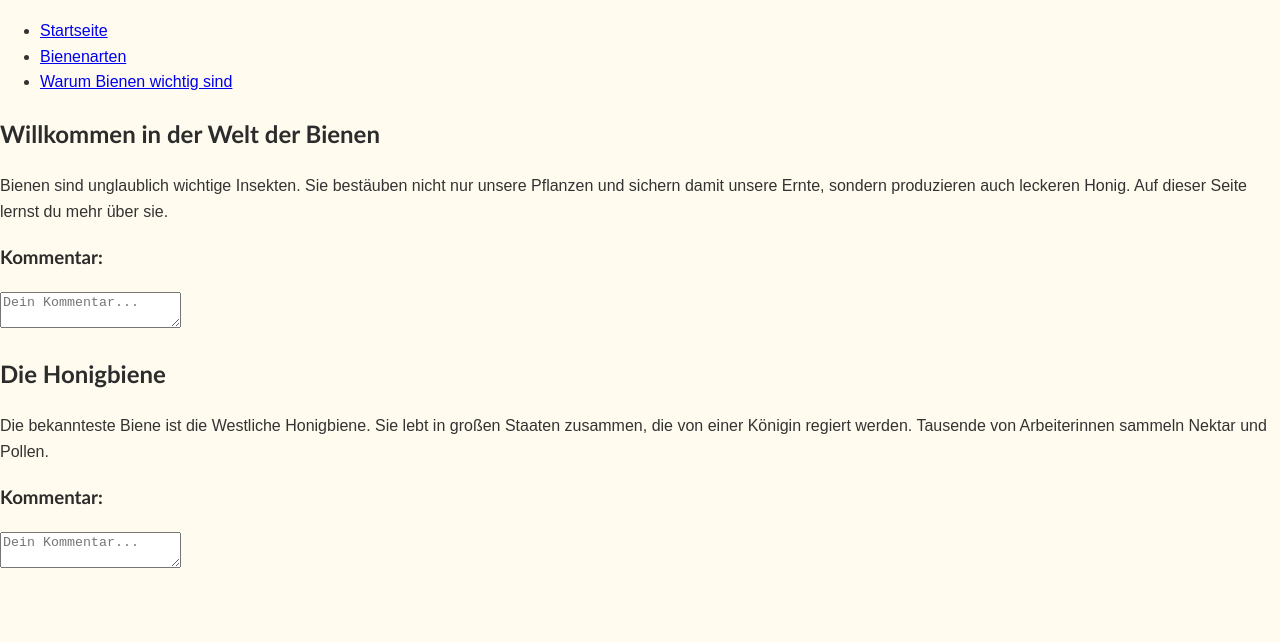
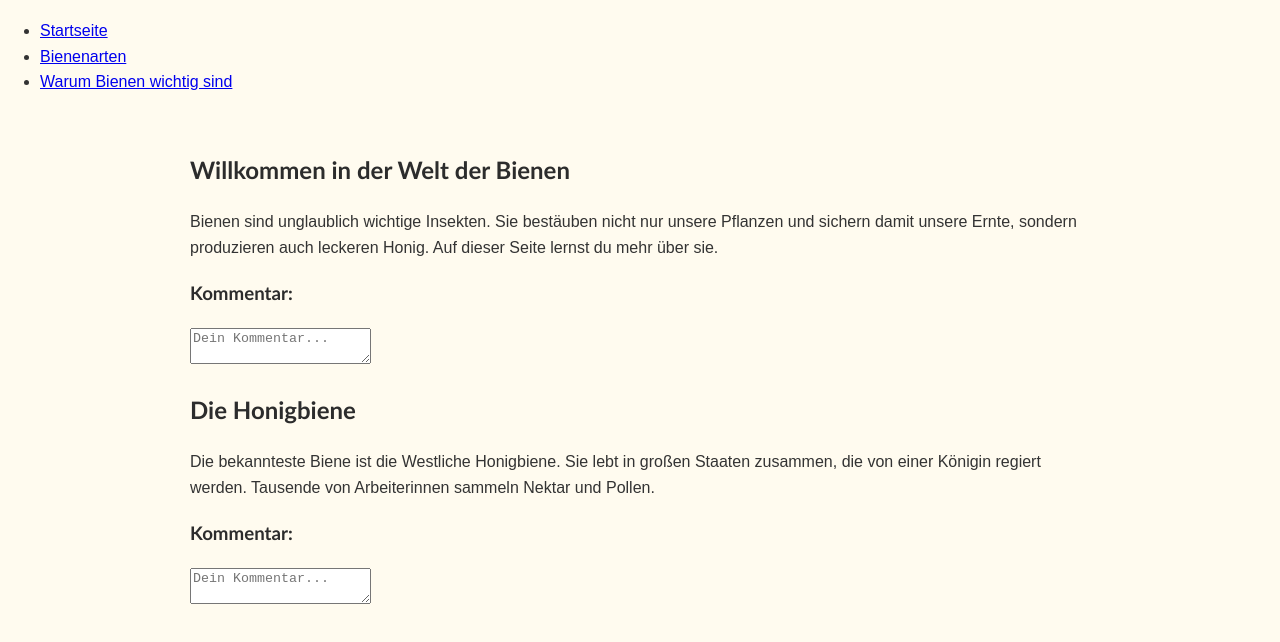
Before and after one commit to HOLDMYBEEER/InternetClientServer, a website: page Begin/webroot/index.html in a window 1280 px wide. Shown: the part 76-718 px from the top of the page. Drawn offline with Linux system fonts and the light colour scheme.

Commit message:
Einrücken und Grundstruktur verbessert

```diff
--- a/Begin/webroot/css/style.css
+++ b/Begin/webroot/css/style.css
@@ -17,3 +17,12 @@ h1, h2, h3 {
   font-family: 'Trebuchet MS', sans-serif;
   color: #2c2c2c;
 }
+
+/* --- Layout Container, sieht besser aus für UX --- */
+/* Inhalt auf maximale Breite beschränken,
+   damit der Text breiten Browserfenstern nicht verzieht */
+main {
+  max-width: 900px; /* Maximale Breite des Main-Inhalt */
+  margin: 0 auto; /* Zentriert den Block horizontal */
+  padding: 20px; /* Etwas Innenabstand */
+}
```
